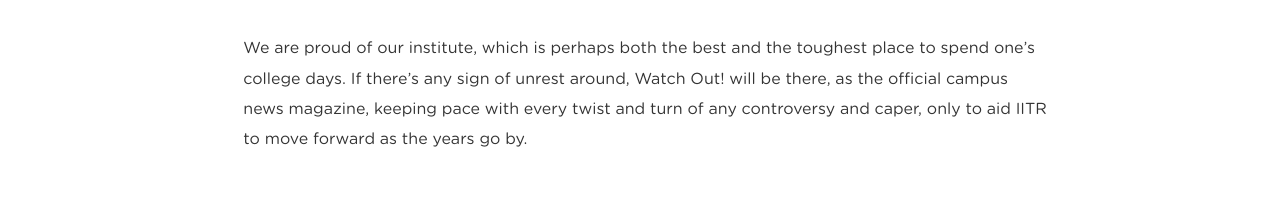
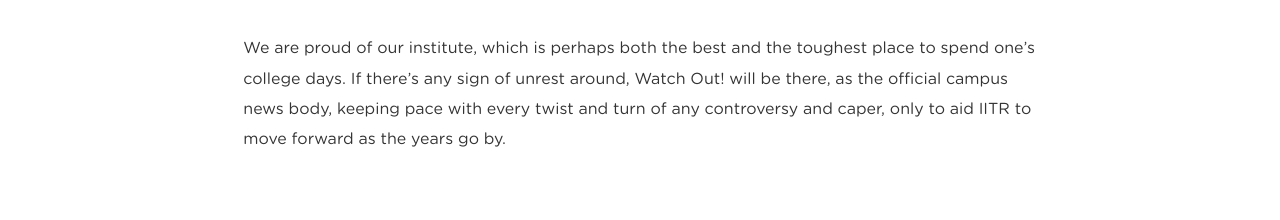
Before and after one commit to ankg/TheFreshmenGuide-WONA, a Jekyll site: the page built from wona.md, in a window 1280 px wide. Shown: the part 949-1169 px from the top of the page. Built offline with Jekyll 4.4.1, drawn with Linux system fonts in a browser that asks for light colours; Markdown is read by kramdown in place of the engine named in the settings.

Commit message:
Updates few things

```diff
--- a/index.html
+++ b/index.html
@@ -40,7 +40,7 @@
 				<div id="header" class="container">
 					<!-- Logo -->
 						<img src="./images/logo.png" height="120px">
-						<p><a href='http://wona.co.in/' target="_blank"><strong>Watch Out! News Agency</strong></a>, the official campus news magazine of IIT Roorkee, proudly presents:
+						<p><a href='http://wona.co.in/' target="_blank"><strong>Watch Out! News Agency</strong></a>, the official campus news body of IIT Roorkee, proudly presents:
 						</p>
 						<h1 id="logo"><a href="home.html" target="_blank">The Ultimate Freshman's Guide to IITR</a></h1>
 				</div>
--- a/wona.md
+++ b/wona.md
@@ -30,4 +30,4 @@
 
 We are the force. We are the sham! We are WONA."
 
-We are proud of our institute, which is perhaps both the best and the toughest place to spend one's college days. If there's any sign of unrest around, Watch Out! will be there, as the official campus news magazine, keeping pace with every twist and turn of any controversy and caper, only to aid IITR to move forward as the years go by.
+We are proud of our institute, which is perhaps both the best and the toughest place to spend one's college days. If there's any sign of unrest around, Watch Out! will be there, as the official campus news body, keeping pace with every twist and turn of any controversy and caper, only to aid IITR to move forward as the years go by.
```
Also changed, not shown: other parts of index.html (+1 -1 lines).
